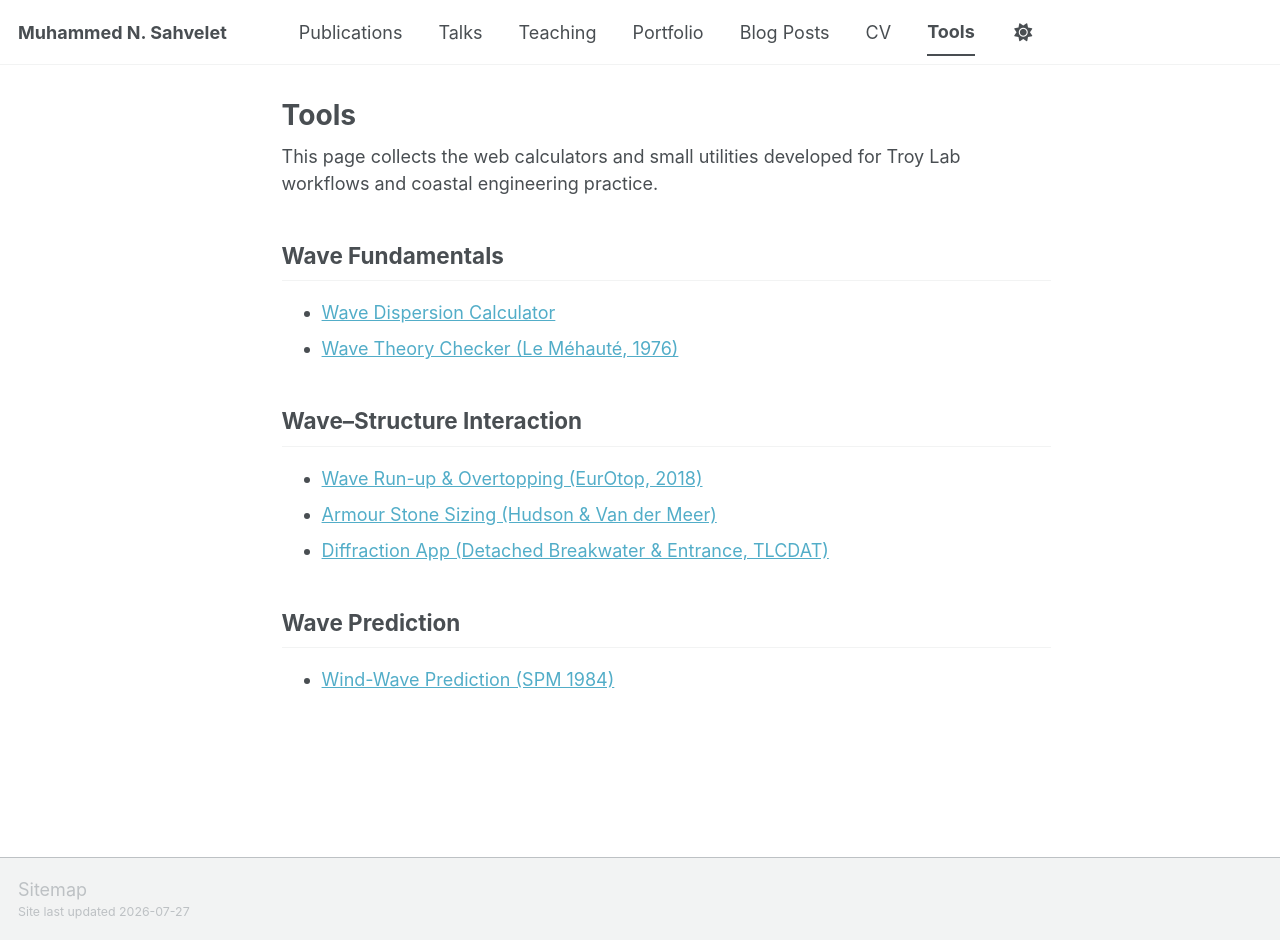
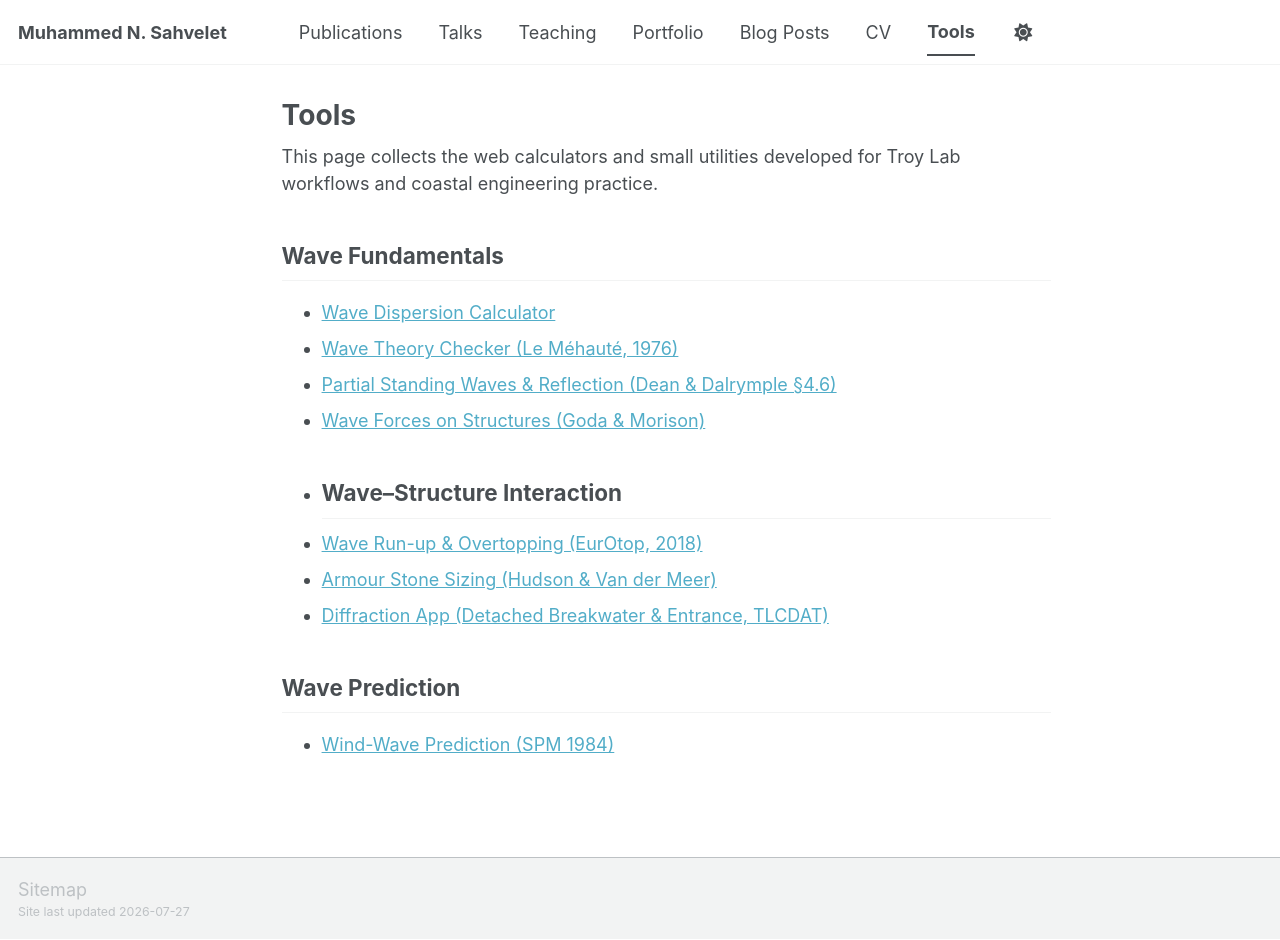
Before and after one commit to mnsahvelet/mnsahvelet.github.io, a Jekyll site: the page built from _pages/tools.md, in a window 1280 px wide and 940 px high. Built offline with Jekyll 4.4.1, drawn with Linux system fonts in a browser that asks for light colours; a script bundle is joined from its source files by our own code; library files that are not in the unit come from our copies.

Commit message:
Add new tools for wave analysis
Added links for Partial Standing Waves & Reflection and Wave Forces on Structures.

```diff
--- a/_pages/tools.md
+++ b/_pages/tools.md
@@ -10,7 +10,9 @@ This page collects the web calculators and small utilities developed for Troy La
 ## Wave Fundamentals
 - [Wave Dispersion Calculator](/tools/dispersion/)
 - [Wave Theory Checker (Le Méhauté, 1976)](/tools/wave-theory-check/)
-
+- [Partial Standing Waves & Reflection (Dean & Dalrymple §4.6)](/tools/reflection/)
+- [Wave Forces on Structures (Goda & Morison)](/tools/wave-forces/)
+-
 ## Wave–Structure Interaction
 - [Wave Run-up & Overtopping (EurOtop, 2018)](/tools/runup-overtopping/)
 - [Armour Stone Sizing (Hudson & Van der Meer)](/tools/armor-sizing/)
```
